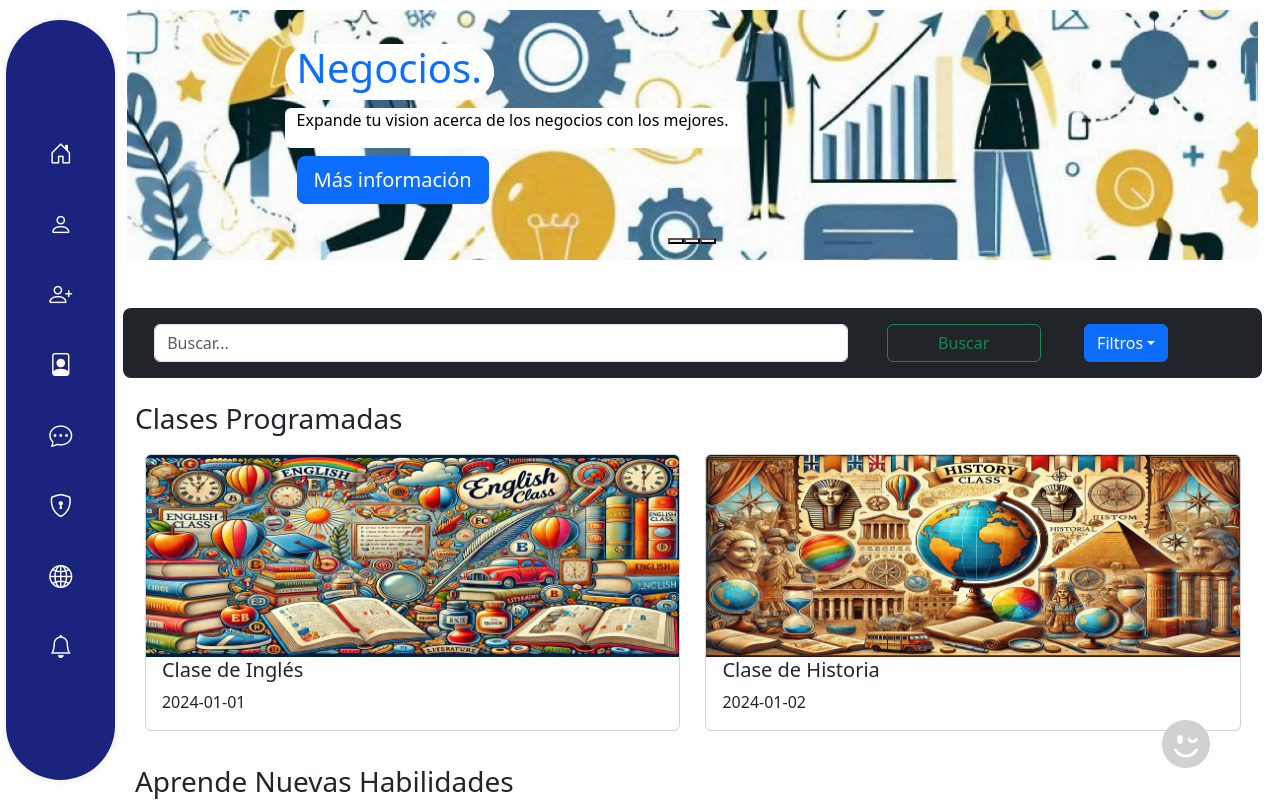
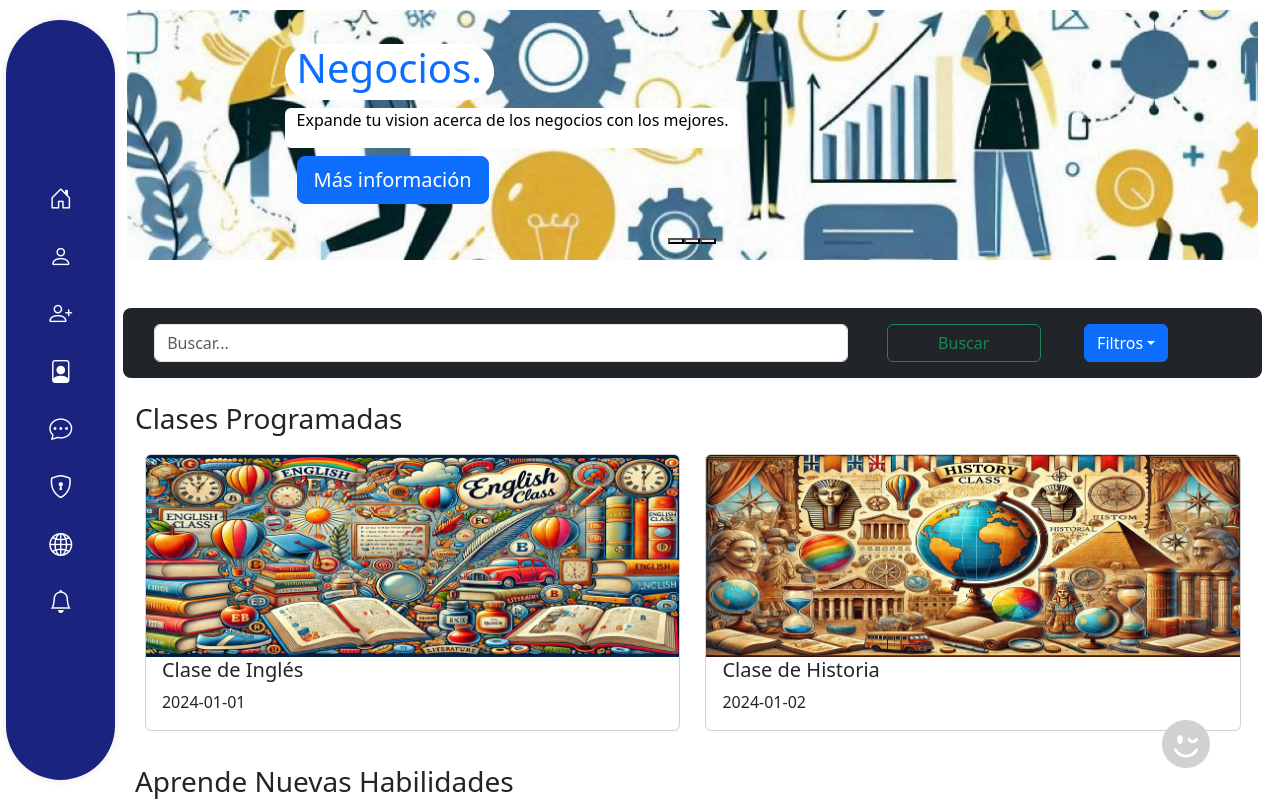
Before and after one commit to ksta11/TradeTalentSocialNetwork, a React (Vite) app: page / in a window 1280 px wide. Shown: the top 801 px of the page. Built offline with nearby package versions, Linux system fonts and the light colour scheme.

Commit message:
Ignorar node_modules en futuros commits

```diff
--- a/src/components/molecules/Navbar.css
+++ b/src/components/molecules/Navbar.css
@@ -25,14 +25,14 @@
   align-items: center !important;
   color: #ffffff !important;
   background-color: transparent !important;
-  margin: 1.5vw 0 !important; /* Ajustamos el margen vertical */
+  margin: 0.5vw 0 !important; /* Ajustamos el margen vertical */
   border-radius: 50% !important; /* Hacemos los iconos circulares */
   transition: all 0.3s ease !important;
   text-decoration: none !important;
-  width: 2.5vw !important; /* Ancho fijo para los iconos */
-  height: 2.5vw !important; /* Altura fija para los iconos */
-  margin-left: 3vw !important;
-  margin-right: 3vw !important;
+  width: 3.5vw !important; /* Ancho fijo para los iconos */
+  height: 3.5vw !important; /* Altura fija para los iconos */
+  margin-left: 2.5vw !important;
+  margin-right: 2.5vw !important;
 }
 
 .sidebar .nav-link i {
```
Also changed, not shown: 1 other file (tests, documents, lock files or other folders).
